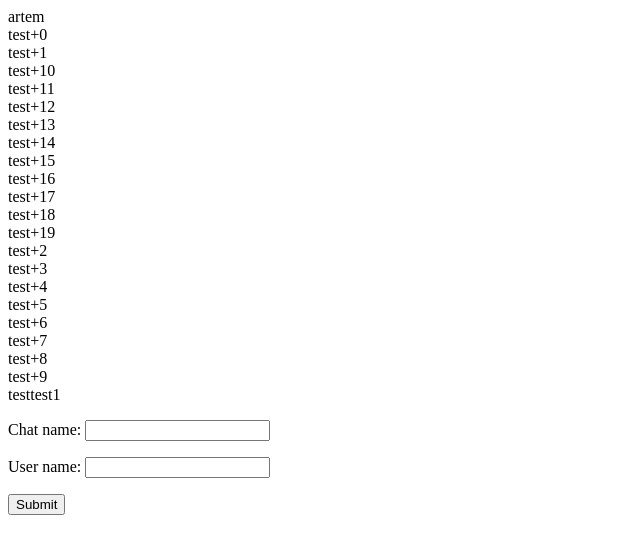
After one commit to Artem9751/chats, a Django app: page /chat/createchat/ in a window 1280 px wide. The commit adds this page. Shown: the top 554 px of the page, without its empty margins (0-640 px from the left). Run offline with Django 3.2, Linux system fonts and the light colour scheme; data comes from the database, SQL or seed files in the repository; both versions use the stored data as it was after the commit.

Commit message:
19.10.2019

```diff
--- a/chats/forms.py
+++ b/chats/forms.py
@@ -1,7 +1,20 @@
 from django import forms
+from django.utils.translation import gettext_lazy as _
+from .models import Message, Chat, CustomUser
 
-from .models import Message
 
 class MessageForm(forms.Form):
     model = Message
     message = forms.CharField(widget=forms.Textarea)
+
+
+class ChatCreateForm(forms.ModelForm):
+    user = forms.CharField(max_length=30, label="User name")
+    #chat = forms.CharField(max_length=100, label="Chat name")
+
+    class Meta:
+        model = Chat
+        fields = ['Chat_name']
+        labels = {
+            'Chat_name': _('Chat name'),
+        }
--- a/chats/models.py
+++ b/chats/models.py
@@ -6,3 +6,9 @@ class Message(models.Model):
     message_author = models.ForeignKey(CustomUser, on_delete=models.CASCADE)
     message_text = models.TextField()
     message_time = models.DateTimeField()
+
+
+class Chat(models.Model):
+    Chat_author = models.ForeignKey(CustomUser, related_name='chat_author_set', on_delete=models.CASCADE)
+    Chat_users = models.ManyToManyField(CustomUser)
+    Chat_name = models.CharField(max_length=30)
--- a/chats/urls.py
+++ b/chats/urls.py
@@ -1,7 +1,7 @@
 from django.urls import path
-from .views import HomeChatView
+from .views import HomeChatView, CreateChatView
 
 urlpatterns = [
     path('', HomeChatView.as_view(), name='chat'),
-    #path('/chats', TemplateView.as_view(), name='HomePage'),
+    path('createchat/', CreateChatView.as_view(), name='createchat')
 ]
--- a/chats/views.py
+++ b/chats/views.py
@@ -1,6 +1,7 @@
 from django.views.generic import ListView
-from .models import Message
-from .forms import MessageForm
+from django.views.generic.edit import CreateView
+from .models import Message, Chat, CustomUser
+from .forms import MessageForm, ChatCreateForm
 from django.utils import timezone
 from django.shortcuts import render
 
@@ -27,3 +28,34 @@ class HomeChatView(ListView):
     def render_page(self, request):
         messages = Message.objects.order_by('-message_time')[::5]
         return render(request, 'chat.html', {"messages": messages, 'form': self.form_class()})
+
+
+class CreateChatView(CreateView):
+    model = Chat
+    form_class = ChatCreateForm
+    template_name = 'createchat.html'
+
+    def post(self, request):
+        """ Check for valid data, create new chat and redirect"""
+        add_user_list = CustomUser.objects.order_by('username')
+        chatform = ChatCreateForm(request.POST)
+        #if chatform.is_valid():
+            #chat = Chat()
+            #chatuser = CustomUser.objects.get(username=request.POST.get("user"))
+            #owner = request.user.username
+            #chat = Chat.objects.create(name=request.POST.get("name"), owner=owner)
+            #chat.user.add(user)
+        return render(request, self.template_name, {"chatform": chatform, 'adduserlist': add_user_list})
+
+
+    def get(self, request):
+        users = CustomUser.objects.filter(username__startswith='t')
+        print(users)
+        Chat.objects.create(Chat_author=users.first(), Chat_name='asdas')
+        a = Chat.objects.filter(Chat_author__id=2)
+        print(a.query)
+        add_user_list = CustomUser.objects.order_by('username')
+        # for i in range(20):
+        #     CustomUser.objects.create(username=f'test+{i}')
+        chatform = ChatCreateForm()
+        return render(request, 'createchat.html', {"chatform": chatform, 'adduserlist': add_user_list})
--- a/templates/chat.html
+++ b/templates/chat.html
@@ -2,7 +2,7 @@
 {% block title %}Home{% endblock title %}
 {% block content %}
     {% if user.is_authenticated %}
-        Hi {{ user.username }}!  <a href="{% url 'logout' %}">Log Out</a><br>
+        Hi {{ user.username }}!  <a href="{% url 'logout' %}">Log Out</a> <a href="{% url 'home' %}">Start Page</a><br>
 
         {% for a in messages %}
             <a>{{a.message_author}}({{a.message_time}}): {{a.message_text}}</a><br>
--- /dev/null
+++ b/templates/createchat.html
@@ -0,0 +1,12 @@
+{% extends 'base.html' %}
+{% block title %}Create Chat{% endblock title %}
+{% block content %}
+    {% for user in adduserlist %}
+        <a>{{ user.username }}</a><br>
+    {% endfor %}
+
+    <form action="" method="post">{% csrf_token %}
+        {{ chatform.as_p }}
+        <input type="submit" class="send" value="Submit">
+    </form>
+{% endblock content %}
--- a/templates/home.html
+++ b/templates/home.html
@@ -5,7 +5,7 @@
         Hi {{ user.username }}!
         <p><a href="{% url 'logout' %}">Log Out</a></p>
         <p><a href="/users/password_change/">Password Change</a></p>
-        <p><a href="{% url 'chat' %}">Go to chat</a></p>
+        <p><a href="{% url 'chat' %}">Go to chat</a></p>   <p><a href="{% url 'createchat' %}">Create new chat</a></p>
     {% else %}
         <p>You are not logged in</p>
         <a href="{% url 'login' %}">Log In</a> |
```
Also changed, not shown: chats/migrations/0002_chat.py (added), db.sqlite3.
